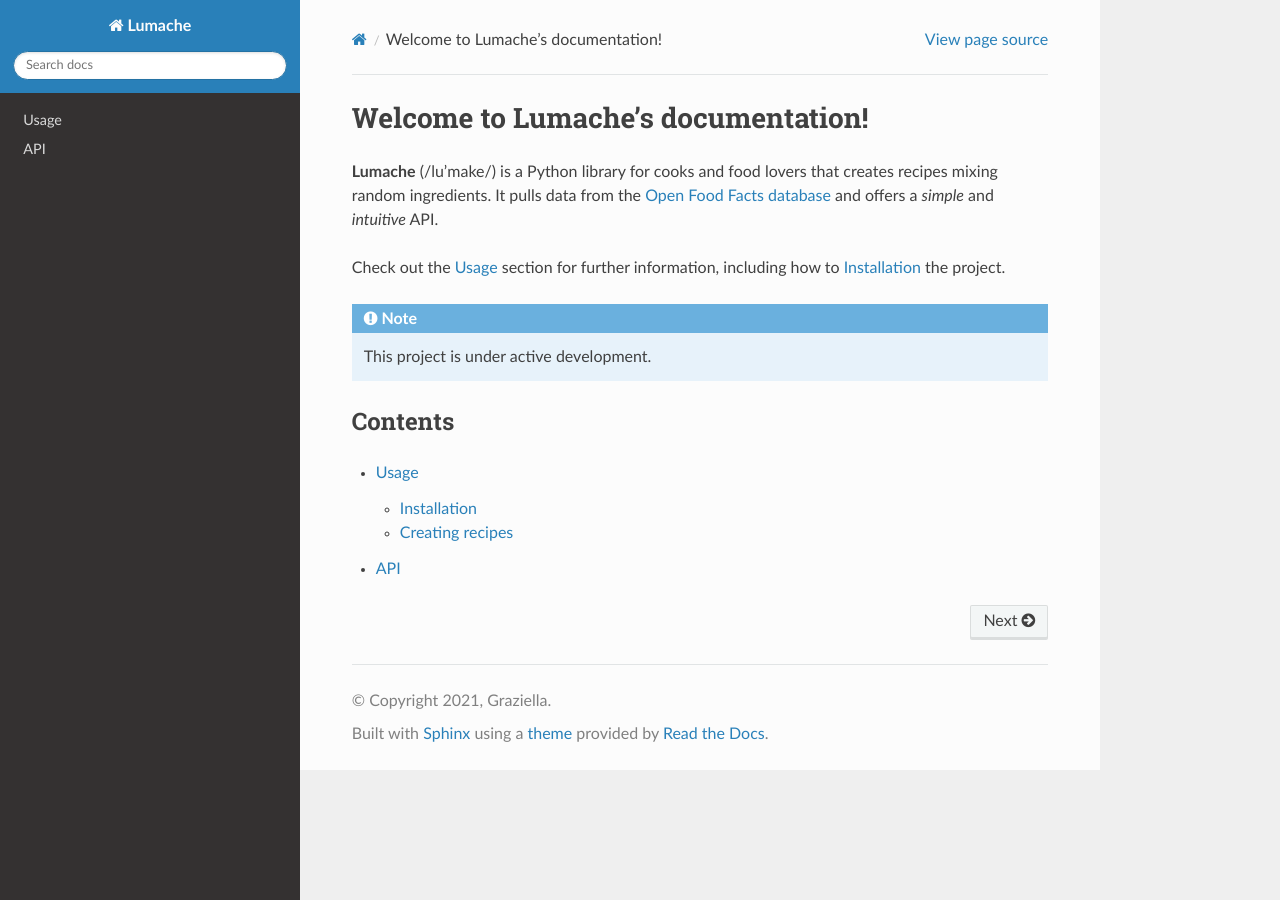
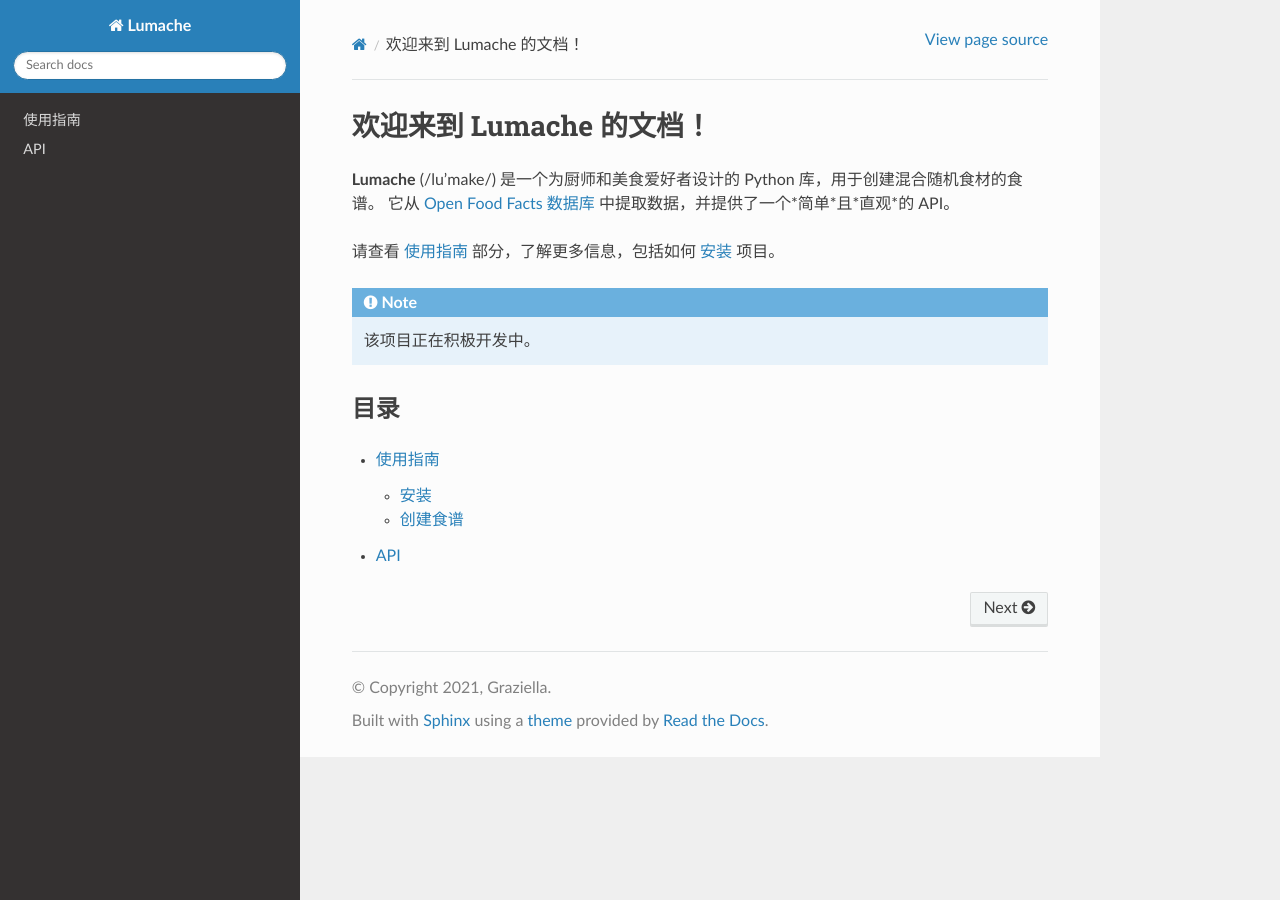
Before and after one commit to DrestryRobot/DrestryRobot, a Sphinx documentation site: the page built from docs/source/index.rst, in a window 1280 px wide. Built offline with Sphinx 7.4.7 and the Read the Docs theme 3.1.0, drawn with Linux system fonts in a browser that asks for light colours; pages that are not in the unit, such as notebooks, are missing from menus.

Commit message:
update 113415

```diff
--- a/docs/source/index.rst
+++ b/docs/source/index.rst
@@ -1,19 +1,41 @@
-Welcome to Lumache's documentation!
+.. Welcome to Lumache's documentation!
+.. ===================================
+
+.. **Lumache** (/lu'make/) is a Python library for cooks and food lovers
+.. that creates recipes mixing random ingredients.
+.. It pulls data from the `Open Food Facts database <https://world.openfoodfacts.org/>`_
+.. and offers a *simple* and *intuitive* API.
+
+.. Check out the :doc:`usage` section for further information, including
+.. how to :ref:`installation` the project.
+
+.. .. note::
+
+..    This project is under active development.
+
+.. Contents
+.. --------
+
+.. .. toctree::
+
+..    usage
+..    api
+..    generated/lumache
+
+
+欢迎来到 Lumache 的文档！
 ===================================
 
-**Lumache** (/lu'make/) is a Python library for cooks and food lovers
-that creates recipes mixing random ingredients.
-It pulls data from the `Open Food Facts database <https://world.openfoodfacts.org/>`_
-and offers a *simple* and *intuitive* API.
+**Lumache** (/lu'make/) 是一个为厨师和美食爱好者设计的 Python 库，用于创建混合随机食材的食谱。
+它从 `Open Food Facts 数据库 <https://world.openfoodfacts.org/>`_ 中提取数据，并提供了一个*简单*且*直观*的 API。
 
-Check out the :doc:`usage` section for further information, including
-how to :ref:`installation` the project.
+请查看 :doc:`usage` 部分，了解更多信息，包括如何 :ref:`installation` 项目。
 
 .. note::
 
-   This project is under active development.
+   该项目正在积极开发中。
 
-Contents
+目录
 --------
 
 .. toctree::
--- a/docs/source/usage.rst
+++ b/docs/source/usage.rst
@@ -1,22 +1,55 @@
-Usage
-=====
+.. Usage
+.. =====
+
+.. .. _installation:
+
+.. Installation
+.. ------------
+
+.. 中钱钱钱To use Lumache, first install it using pip:
+
+.. .. code-block:: console
+
+..    (.venv) $ pip install lumache
+
+.. Creating recipes
+.. ----------------
+
+.. To retrieve a list of random ingredients,
+.. you can use the ``lumache.get_random_ingredients()`` function:
+
+.. .. autofunction:: lumache.get_random_ingredients
+
+.. The ``kind`` parameter should be either ``"meat"``, ``"fish"``,
+.. or ``"veggies"``. Otherwise, :py:func:`lumache.get_random_ingredients`
+.. will raise an exception.
+
+.. .. autoexception:: lumache.InvalidKindError
+
+.. For example:
+
+.. >>> import lumache
+.. >>> lumache.get_random_ingredients()
+.. ['shells', 'gorgonzola', 'parsley']
+
+使用指南
+=========
 
 .. _installation:
 
-Installation
+安装
 ------------
 
-中钱钱钱To use Lumache, first install it using pip:
+中钱钱钱要使用 Lumache，请首先通过 pip 安装它：
 
 .. code-block:: console
 
    (.venv) $ pip install lumache
 
-Creating recipes
+创建食谱
 ----------------
 
-To retrieve a list of random ingredients,
-you can use the ``lumache.get_random_ingredients()`` function:
+要获取随机食材列表，可以使用 ``lumache.get_random_ingredients()`` 函数：
 
 .. autofunction:: lumache.get_random_ingredients
 
@@ -26,7 +59,7 @@
 
 .. autoexception:: lumache.InvalidKindError
 
-For example:
+例如：
 
 >>> import lumache
 >>> lumache.get_random_ingredients()
```
